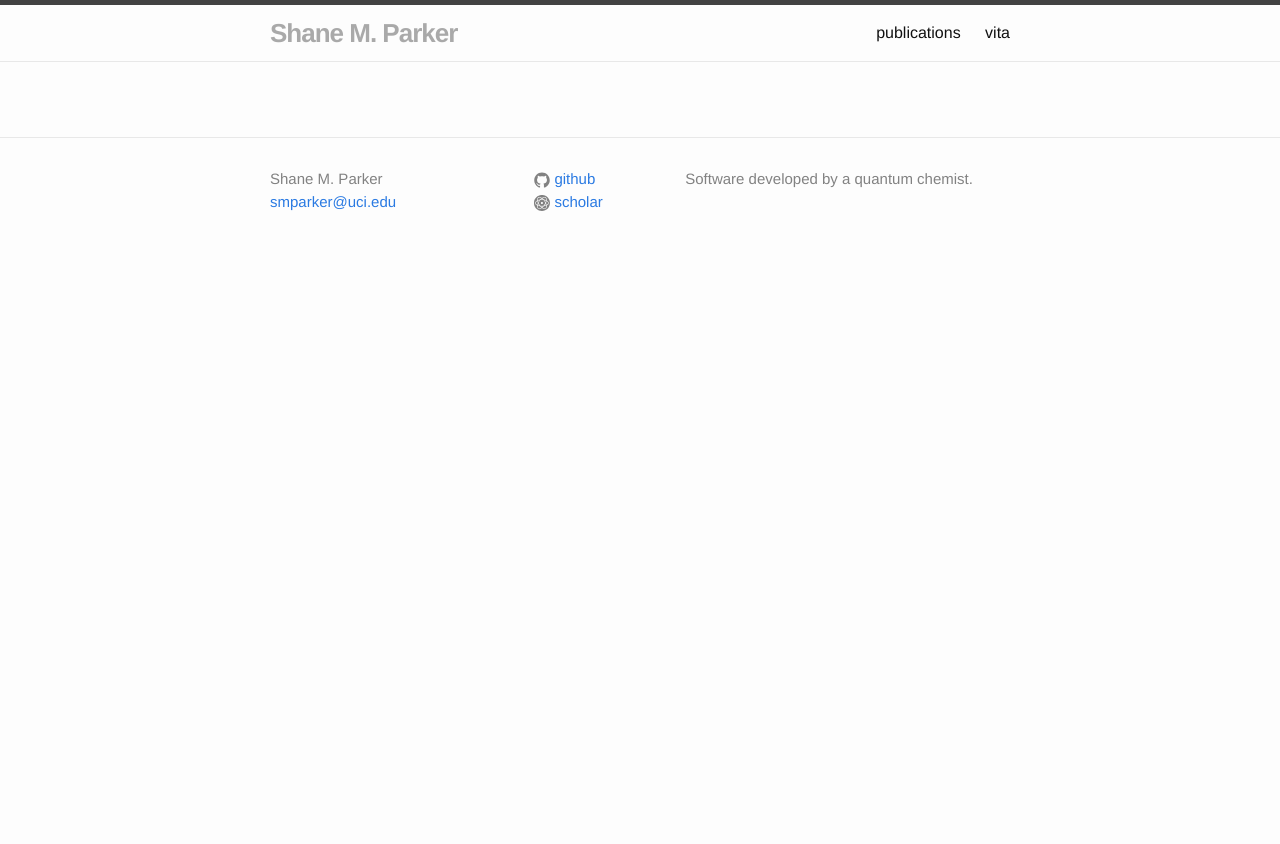
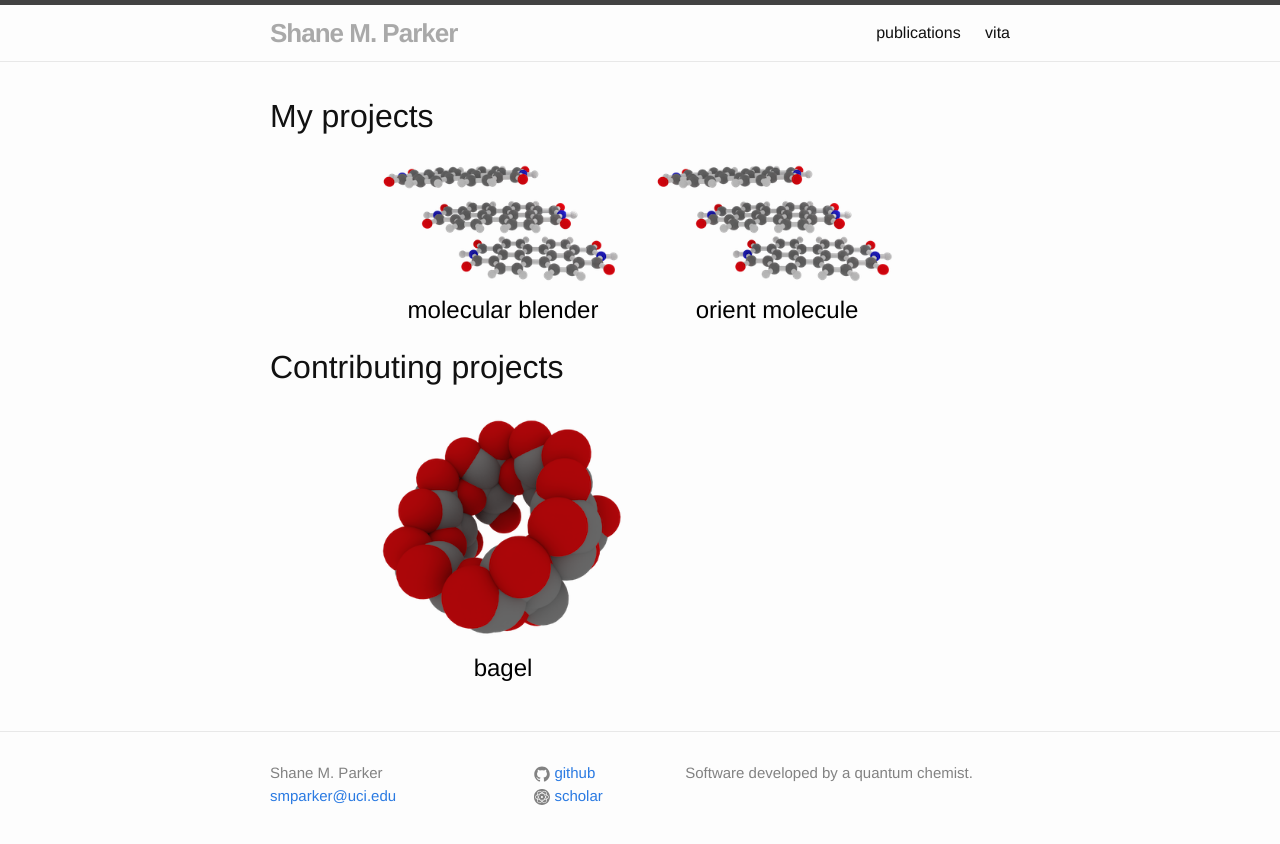
Before and after one commit to smparker/smparker.github.io, a Jekyll site: the page built from index.html, in a window 1280 px wide. Shown: the top 844 px of the page. Built offline with Jekyll 4.4.1, drawn with Linux system fonts in a browser that asks for light colours.

Commit message:
starting a home page with pictures and links to my particular projects

```diff
--- /dev/null
+++ b/_data/coprojects.yml
@@ -0,0 +1,3 @@
+- image: "cyclodextrin.png"
+  url: "https://github.com/nubakery/bagel"
+  text: bagel
--- a/_sass/_layout.scss
+++ b/_sass/_layout.scss
@@ -156,6 +156,51 @@
     }
 }
 
+/**
+ * Home content
+ */
+
+.project-list {
+  position: relative;
+  width: 70%;
+  margin-left: auto;
+  margin-right: auto;
+}
+
+.project-left, .project-right {
+  position: relative;
+  width: -webkit-calc(50% - #{$spacing-unit} / 2);
+  width:         calc(50% - #{$spacing-unit} / 2);
+}
+
+.project-left {
+  float: left;
+}
+
+.project-right {
+  margin-left: -webkit-calc(50% + #{$spacing-unit} / 2);
+  margin-left:         calc(50% + #{$spacing-unit} / 2);
+}
+
+.project-text {
+  position: relative;
+  top: 0em;
+  background-color: rgba(255, 255, 255, 0.0);
+  text-align: center;
+  font-size: 150%;
+}
+
+.image-link-text {
+  color: black;
+
+  &:visited {
+    color: black;
+  }
+
+  &:hover {
+    color: gray;
+  }
+}
 
 
 /**
--- a/index.html
+++ b/index.html
@@ -3,19 +3,28 @@ layout: default
 bold_title: true
 ---
 
-<div class="home">
-    {{page.title}}
+<div class="home" style="left:clear;">
+  <h1>My projects</h1>
+  <div class="project-list">
+    {% for proj in site.data.myprojects %}
+      <div class="{% cycle 'primary': 'project-left', 'project-right' %}">
+        <a class="image-link-text" href="{{proj.url}}">
+          <img src="{{ proj.image }}">
+          <h2 class="project-text">{{ proj.text }}</h2>
+        </a>
+      </div>
+    {% endfor %}
+  </div>
 
-  <ul class="post-list">
-    {% for post in site.posts %}
-      <li>
-        <span class="post-meta">{{ post.date | date: "%b %-d, %Y" }}</span>
-
-        <h2>
-          <a class="post-link" href="{{ post.url | prepend: site.baseurl }}">{{ post.title }}</a>
-        </h2>
-      </li>
+  <h1 style="clear:both;">Contributing projects</h1>
+  <div class="project-list">
+    {% for proj in site.data.coprojects %}
+      <div class="{% cycle 'contributing': 'project-left', 'project-right' %}">
+        <a class="image-link-text" href="{{proj.url}}">
+          <img src="{{ proj.image }}">
+          <h2 class="project-text">{{ proj.text }}</h2>
+        </a>
+      </div>
     {% endfor %}
-  </ul>
-
+  </div>
 </div>
```
Also changed, not shown: _data/myprojects.yml (added, +7 -0 lines), cyclodextrin.png (added), pdi.png (added).
